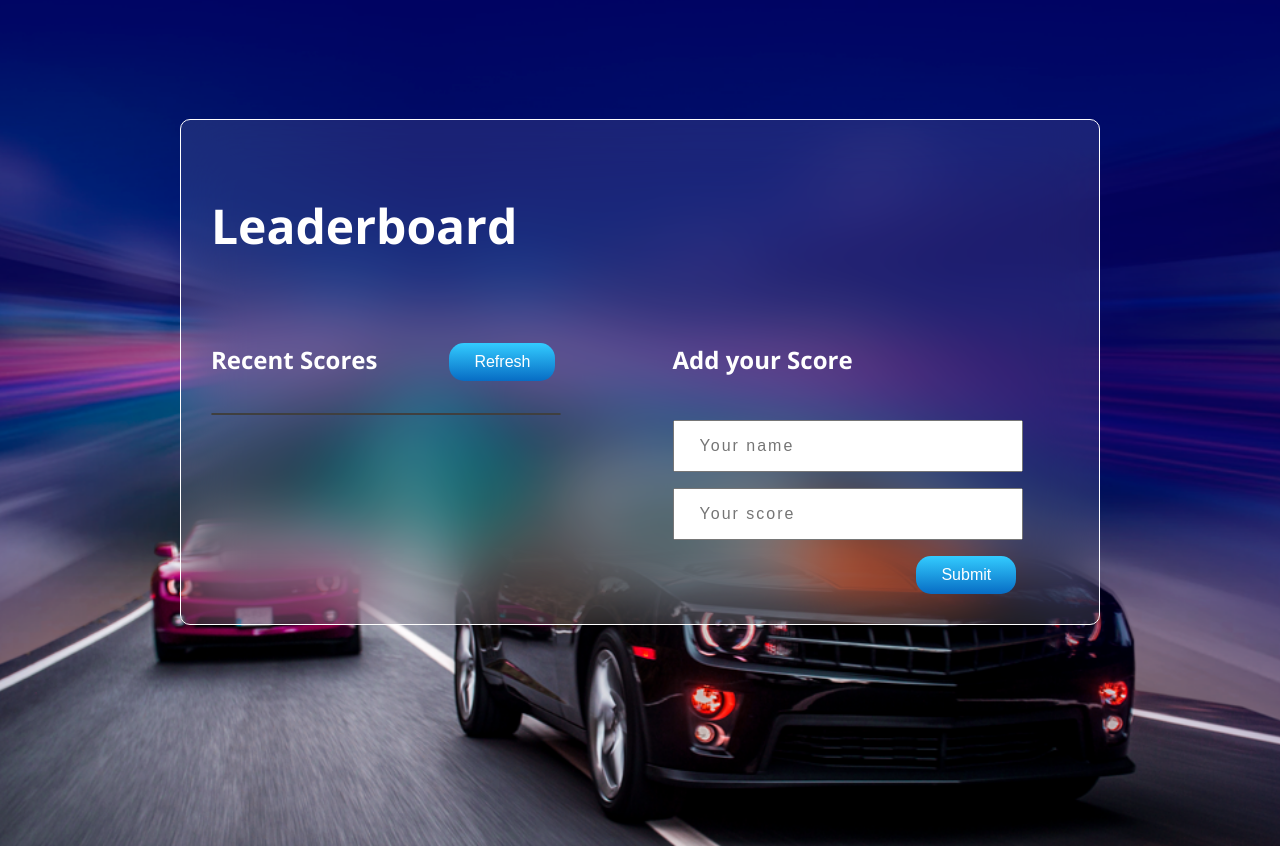
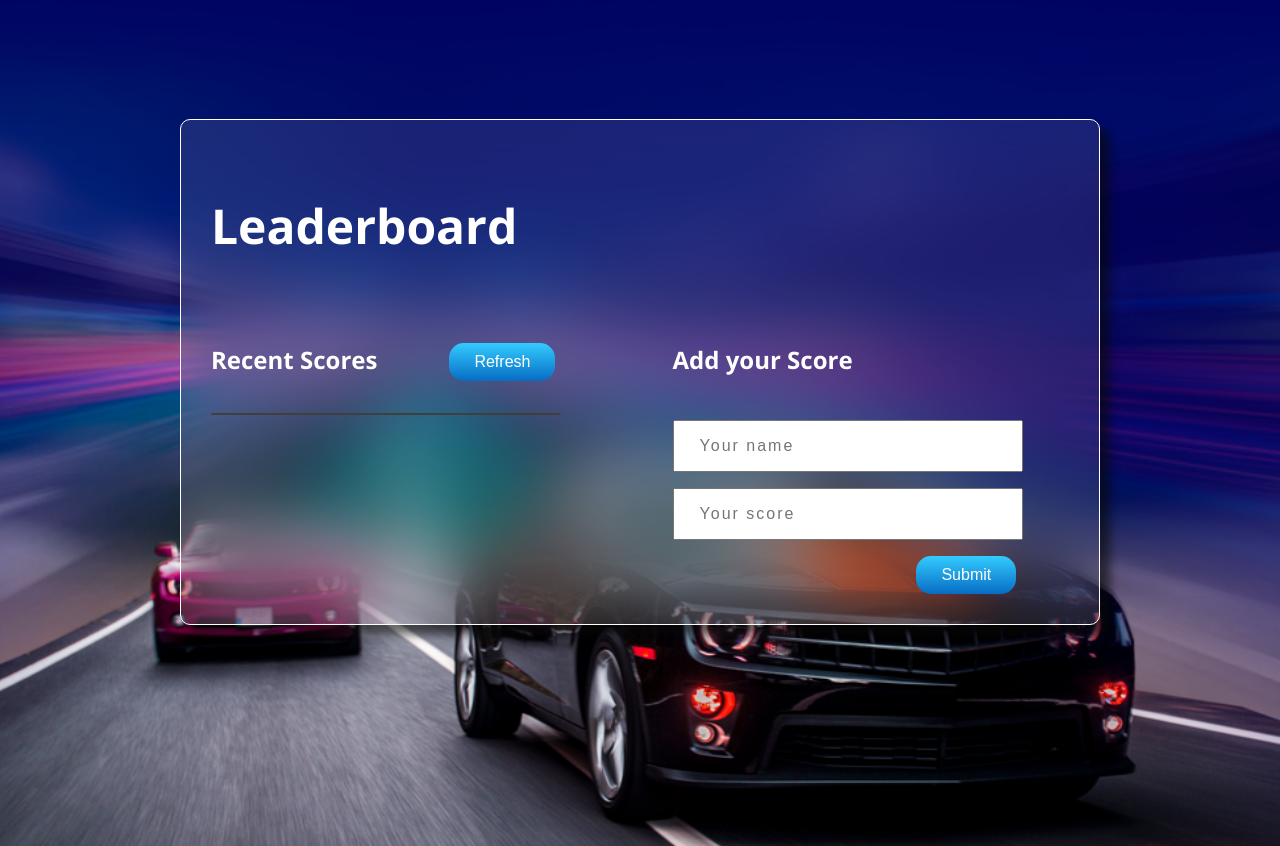
Before and after one commit to felixDev22/Leaderboard1, a website built with webpack: page src/index.html in a window 1280 px wide. Shown: the part 102-948 px from the top of the page. Built offline with nearby package versions, Linux system fonts and the light colour scheme; no server answers.

Commit message:
Add box-shadow on the display board

```diff
--- a/src/style.css
+++ b/src/style.css
@@ -36,6 +36,7 @@ body {
 .display-board {
   background: rgb(255, 255, 255, 0.1);
   backdrop-filter: blur(2rem);
+  box-shadow: 10px 10px 10px rgb(9, 9, 9, 0.6);
   width: 920px;
   height: auto;
   margin: 20% auto;
```
